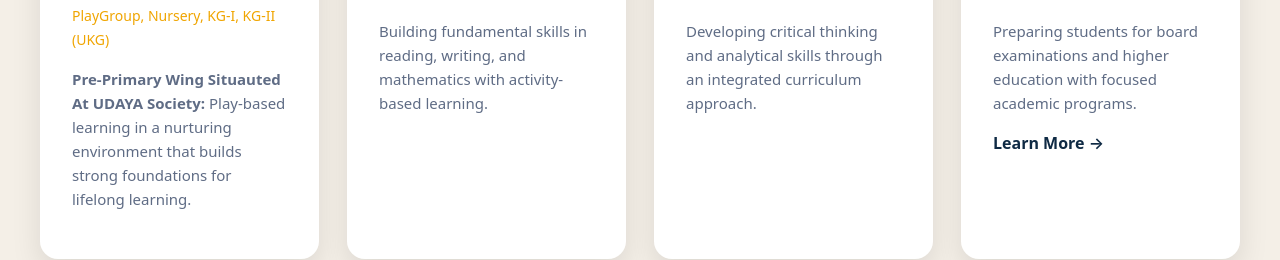
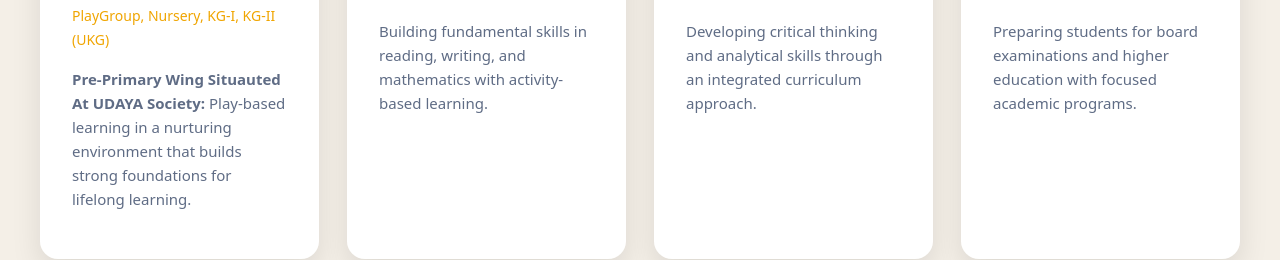
Before and after one commit to ali-0507/Krishna-Public-School, a React (Vite) app in the folder frontend/: page / in a window 1280 px wide. Shown: the part 3060-3320 px from the top of the page. Built offline with nearby package versions, Linux system fonts and the light colour scheme.

Commit message:
learn more link omitted

```diff
--- a/frontend/src/components/Home/ProgramsSection.jsx
+++ b/frontend/src/components/Home/ProgramsSection.jsx
@@ -69,7 +69,7 @@ export default function ProgramsSection() {
             Preparing students for board examinations and higher education
             with focused academic programs.
           </p>
-          <a href="#">Learn More →</a>
+          {/* <a href="#">Learn More →</a> */}
         </div>
 
         {/* Senior Secondary School */}
```
